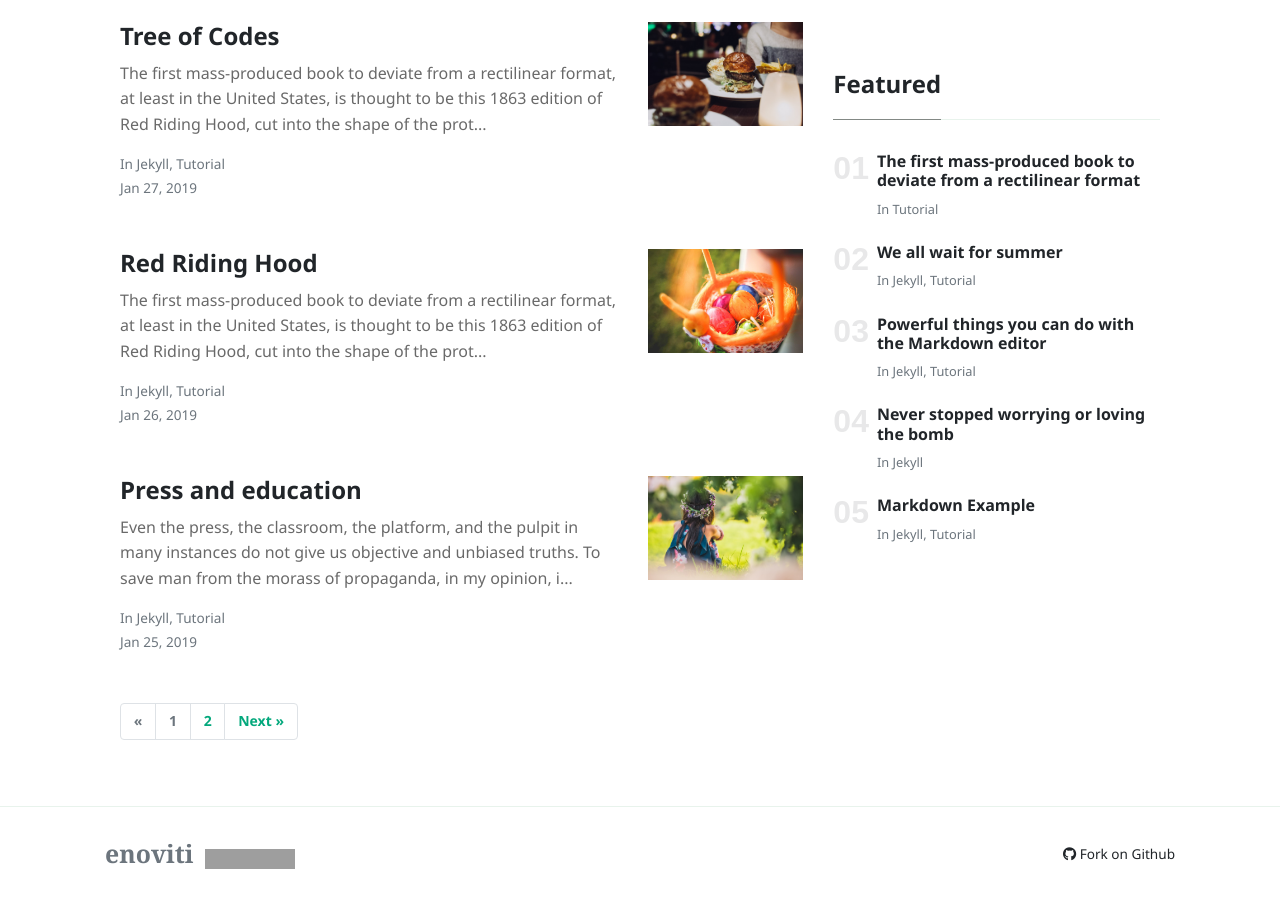
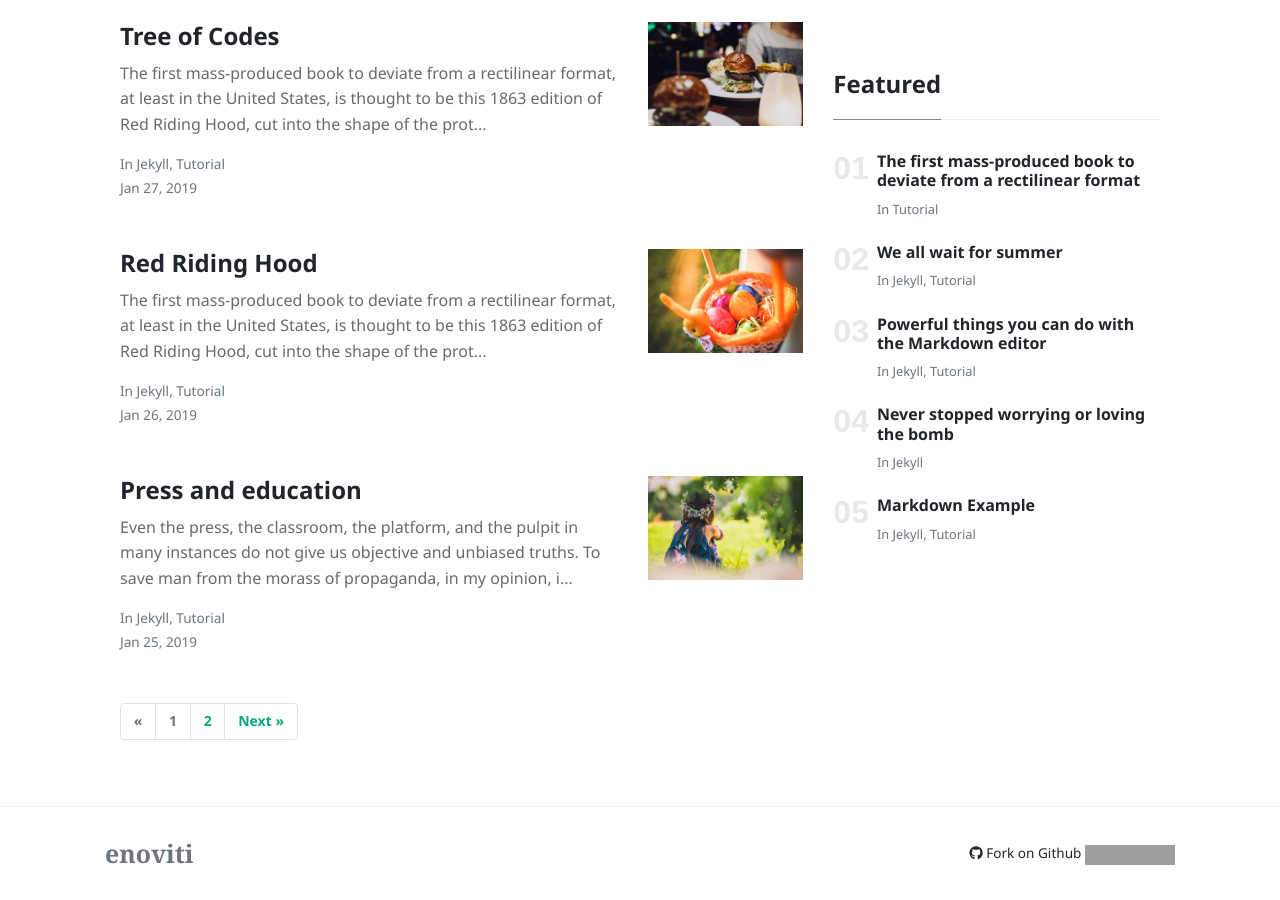
Before and after one commit to enoviti/enoviti.github.io, a Jekyll site: the page built from index.html, in a window 1280 px wide and 900 px high, scrolled down 1707 px. Built offline with Jekyll 4.4.1, drawn with Linux system fonts in a browser that asks for light colours; nearby versions of some CDN libraries; the list of posts is cut into pages by our own code; grey boxes are pictures that could not be loaded.

Commit message:
Personalization - Stage 4

```diff
--- a/_layouts/default.html
+++ b/_layouts/default.html
@@ -78,11 +78,11 @@
         <div class="row align-items-center justify-content-between">
             <div>
                 <span class="navbar-brand mr-2 mb-0"><strong>enoviti</strong></span>
-                <span><a rel="license" href="http://creativecommons.org/licenses/by/4.0/"><img alt="Creative Commons License" style="border-width:0" src="https://i.creativecommons.org/l/by/4.0/88x31.png" /></a></span>
             </div>
             <div>
                 <!--  Github Repo Star Btn -->
                 <a class="text-dark ml-1" target="_blank" href="https://github.com/enoviti/enoviti.github.io"><i class="fab fa-github"></i> Fork on Github</a>
+                <span><a rel="license" href="http://creativecommons.org/licenses/by/4.0/"><img alt="Creative Commons License" style="border-width:0" src="https://i.creativecommons.org/l/by/4.0/88x31.png" /></a></span>
             </div>
         </div>
         </div>
```
